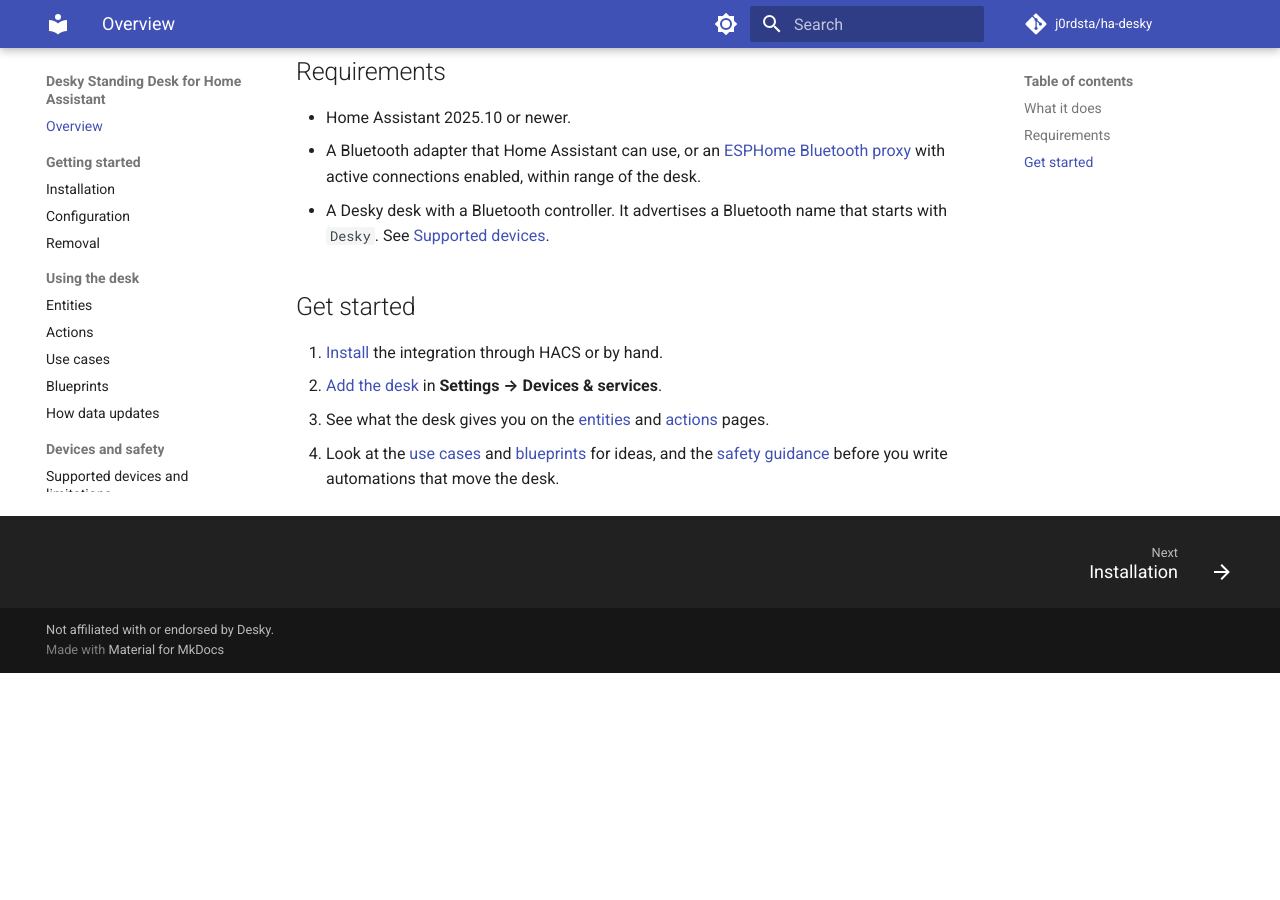
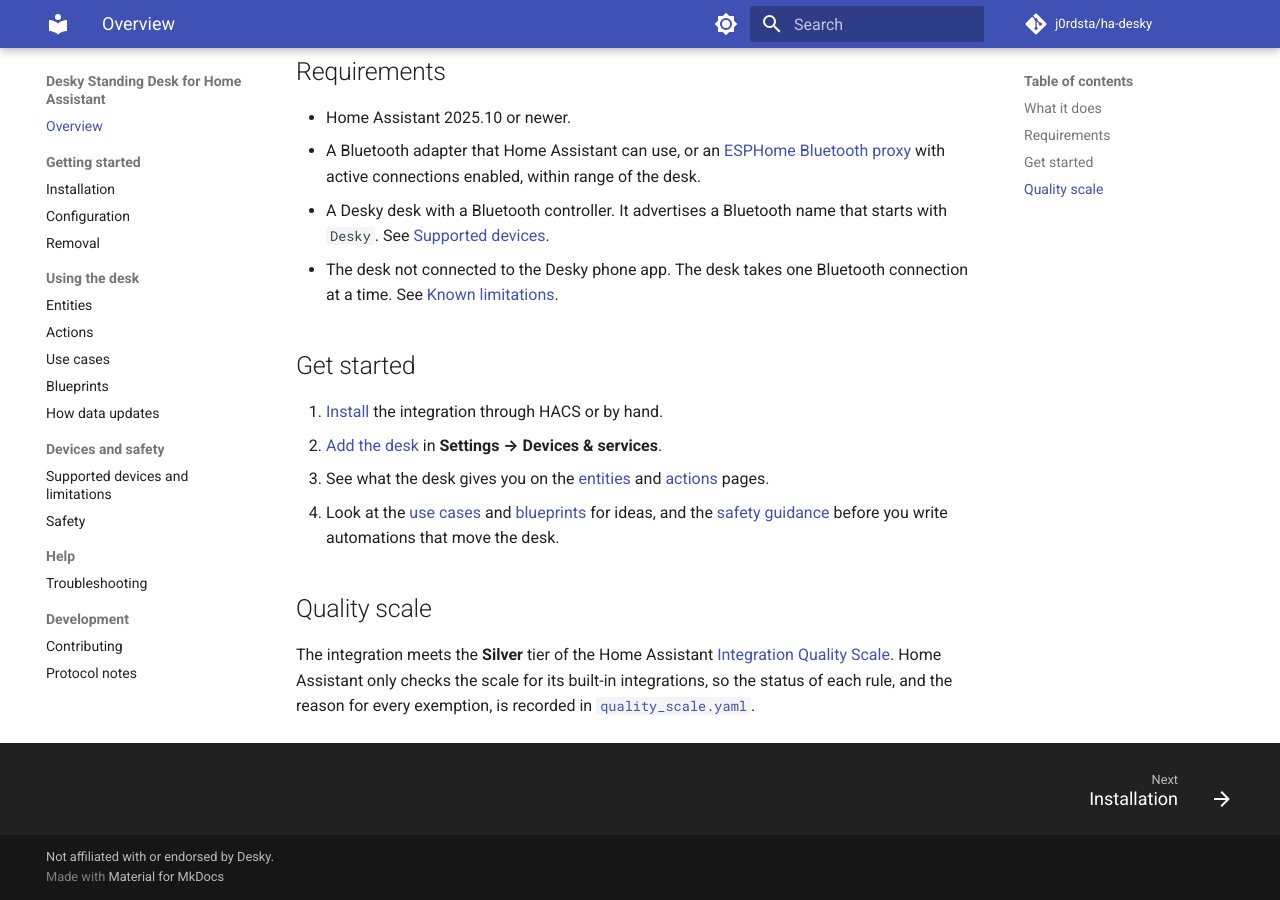
Before and after one commit to j0rdsta/ha-desky, an MkDocs documentation site: the page built from docs/index.md, in a window 1280 px wide and 900 px high, scrolled down 880 px. Built offline with MkDocs 1.6.1 and Material for MkDocs 9.7.7, drawn with Linux system fonts in a browser that asks for light colours; comment, search, counter and statistics services are not loaded; before the commit the page ends 1553 px from its top, so only the background shows below that.

Commit message:
chore: prepare the Silver quality scale release (#34)
Co-authored-by: Claude Opus 5.5 <noreply@anthropic.com>

```diff
--- a/docs/index.md
+++ b/docs/index.md
@@ -33,6 +33,8 @@ to it as they happen. See [How data updates](data-updates.md).
   connections enabled, within range of the desk.
 - A Desky desk with a Bluetooth controller. It advertises a Bluetooth name that starts with
   `Desky`. See [Supported devices](supported-devices.md).
+- The desk not connected to the Desky phone app. The desk takes one Bluetooth connection at a
+  time. See [Known limitations](supported-devices.md#known-limitations).
 
 ## Get started
 
@@ -41,3 +43,11 @@ to it as they happen. See [How data updates](data-updates.md).
 3. See what the desk gives you on the [entities](entities.md) and [actions](actions.md) pages.
 4. Look at the [use cases](use-cases.md) and [blueprints](blueprints.md) for ideas, and the
    [safety guidance](safety.md) before you write automations that move the desk.
+
+## Quality scale
+
+The integration meets the **Silver** tier of the Home Assistant
+[Integration Quality Scale](https://developers.home-assistant.io/docs/core/integration-quality-scale/).
+Home Assistant only checks the scale for its built-in integrations, so the status of each rule,
+and the reason for every exemption, is recorded in
+[`quality_scale.yaml`](https://github.com/j0rdsta/ha-desky/blob/main/custom_components/desky_desk/quality_scale.yaml).
--- a/hacs.json
+++ b/hacs.json
@@ -2,5 +2,5 @@
   "name": "Desky Standing Desk",
   "content_in_root": false,
   "render_readme": true,
-  "homeassistant": "2023.12.0"
+  "homeassistant": "2025.10.0"
 }
--- a/pyproject.toml
+++ b/pyproject.toml
@@ -17,7 +17,7 @@ source = ["custom_components/desky_desk"]
 branch = true
 
 [tool.coverage.report]
-fail_under = 94
+fail_under = 95
 show_missing = true
 skip_covered = true
 exclude_also = [
```
Also changed, not shown: README.md (+3 -2 lines), 2 other files.
